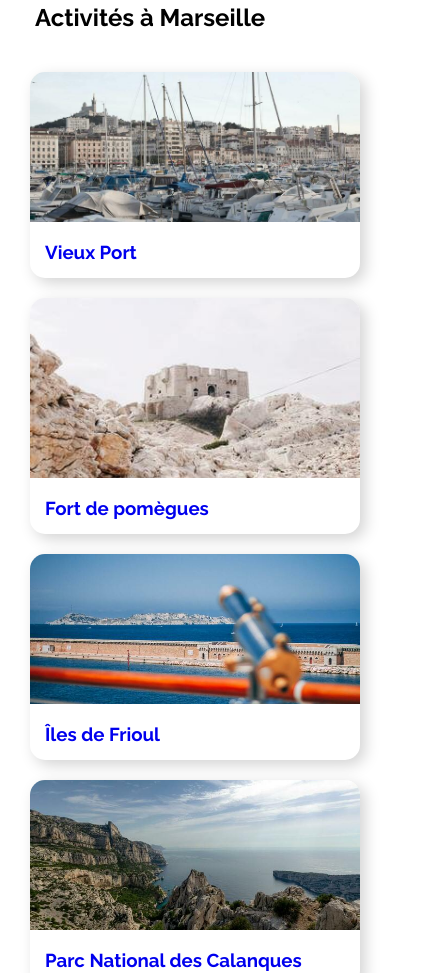
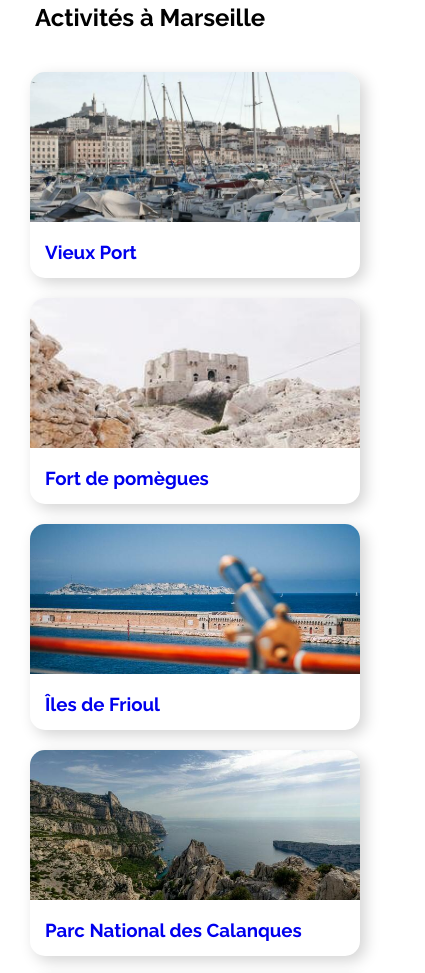
Before and after one commit to Sylvain933/Reservia, a plain HTML site: page index.html in a window 390 px wide. Shown: the part 2668-3641 px from the top of the page, 425 px wide, since content can reach past the window. Drawn offline with Linux system fonts and the light colour scheme.

Commit message:
modif img 2 activity

```diff
--- a/CSS/style.mobile.css
+++ b/CSS/style.mobile.css
@@ -175,6 +175,10 @@ main {
     width: 100%;
 }
 
+.activity #card_2 img {
+    max-height: 150px;
+}
+
 .activity .container a {
     width: 100%;
     margin: 10px 0;
@@ -185,7 +189,6 @@ main {
 .about {
     flex-direction: column;
     margin-left: 35px;
-    width: 100%;
 }
 
 .about .container {
--- a/CSS/style.tablette.css
+++ b/CSS/style.tablette.css
@@ -59,10 +59,13 @@ main {
     width: 100%;
 }
 
+.activity #card_2 img {
+    max-height: 150px;
+}
+
 /**** FOOTER ****/
 
 .about {
-    width: 100%;
     justify-content: space-between;
 }
 
```
